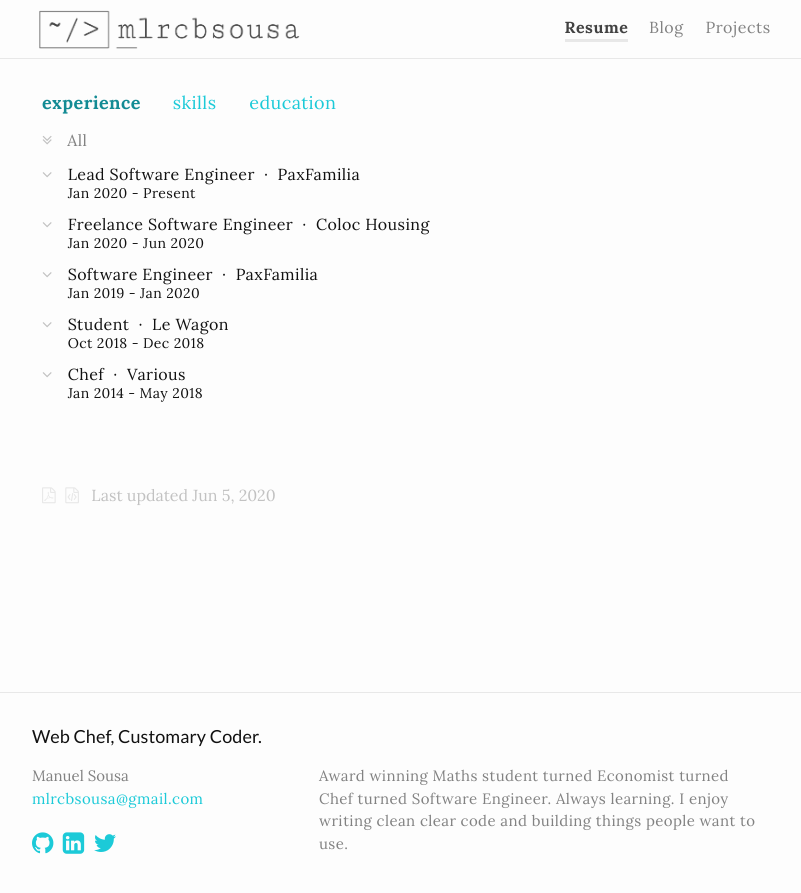
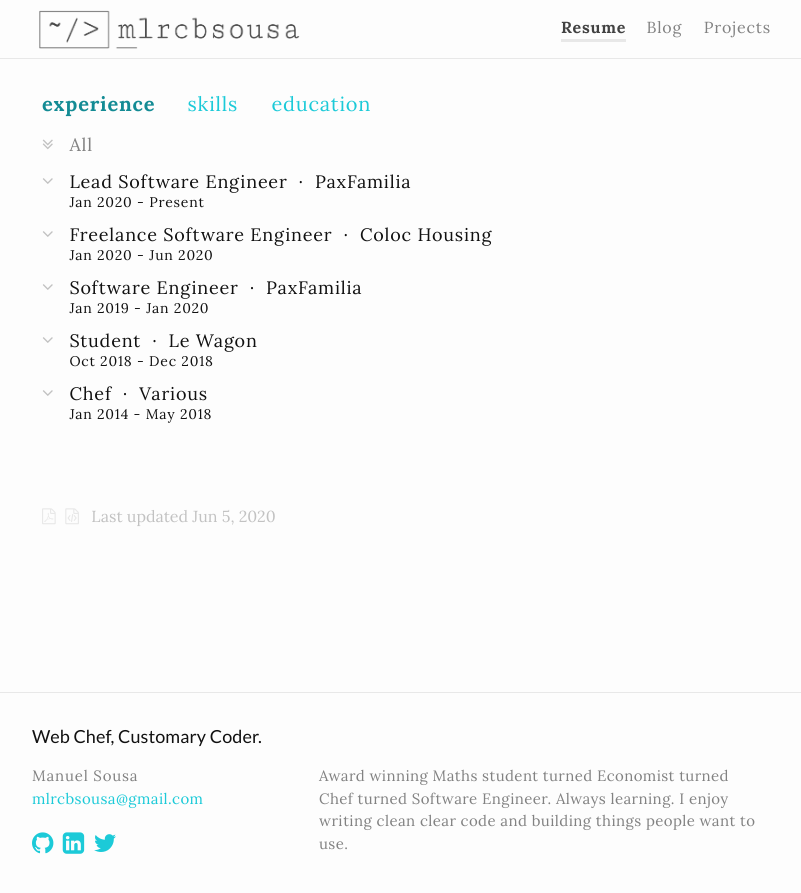
Before and after one commit to mlrcbsousa/mlrcbsousa.github.io, a Jekyll site: the page built from resume.html, in a window 1280 px wide. Shown: the top 893 px of the page, without its empty margins (238-1039 px from the left). Built offline with Jekyll 4.4.1, drawn with Linux system fonts in a browser that asks for light colours.

Commit message:
Change letter spacing and increase font size on resume page

```diff
--- a/_sass/custom-styles.scss
+++ b/_sass/custom-styles.scss
@@ -27,6 +27,7 @@
 
 .site-nav {
   .page-link {
+    letter-spacing: 0.8px;
     color: $grey-color;
     display: inline-block;
     text-align: center;
--- a/_sass/custom/_landing-page.scss
+++ b/_sass/custom/_landing-page.scss
@@ -58,6 +58,7 @@
     padding-bottom: 2px;
     text-decoration: none;
     border-bottom: 1.5px solid transparent;
+    letter-spacing: 1px;
 
     &:hover {
       @include transition(all .3s ease-in-out);
--- a/_sass/custom/_resume.scss
+++ b/_sass/custom/_resume.scss
@@ -7,6 +7,10 @@
 
   input, label, div, p {
     box-sizing: border-box;
+  }
+
+  input, label, div, p, span {
+    letter-spacing: 0.8px;
   }
 }
 
@@ -77,7 +81,12 @@
   display: inline-block;
   text-align: center;
 
-  @include relative-font-size(1.125);
+  @include relative-font-size(1.25);
+
+  @include media-query($on-palm) {
+    @include relative-font-size(1.125);
+  }
+
   color: $brand-color;
 
   &:hover {
@@ -113,6 +122,7 @@
 }
 
 .all-button {
+  @include relative-font-size(1.125);
   color: $grey-color;
 
   i {
--- a/_sass/custom/tabs/_accordion.scss
+++ b/_sass/custom/tabs/_accordion.scss
@@ -28,6 +28,7 @@
     cursor:pointer;
     -webkit-transition: all .2s ease-in-out;
     -moz-transition: all .2s ease-in-out;
+    @include relative-font-size(1.125);
   }
 
   ul li {
@@ -89,7 +90,7 @@
   }
 
   .accordion-content {
-    @include relative-font-size(0.875);
+    //@include relative-font-size(0.875);
     max-height:0;
     margin-left: $base-font-size - 4px + ($spacing-unit/2);
     border-top: 3px solid transparent;
--- a/_sass/custom/tabs/_skills.scss
+++ b/_sass/custom/tabs/_skills.scss
@@ -11,7 +11,6 @@
 }
 
 .skills-col-wrapper {
-  @include relative-font-size(0.9375);
   @extend %clearfix;
 
   @include media-query($on-palm) {
--- a/_sass/minima/_layout.scss
+++ b/_sass/minima/_layout.scss
@@ -145,6 +145,7 @@
 
 .footer-col-wrapper {
   @include relative-font-size(0.9375);
+  letter-spacing: 0.8px;
   color: $grey-color;
   margin-left: -$spacing-unit / 2;
   @extend %clearfix;
```
